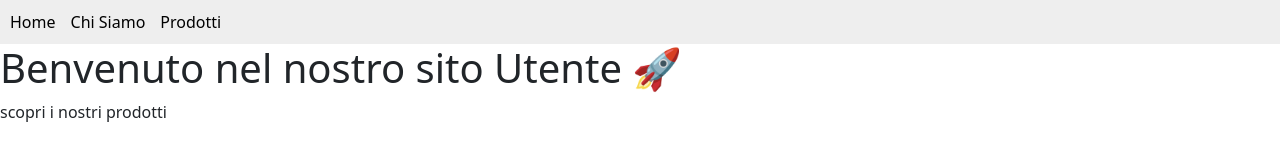
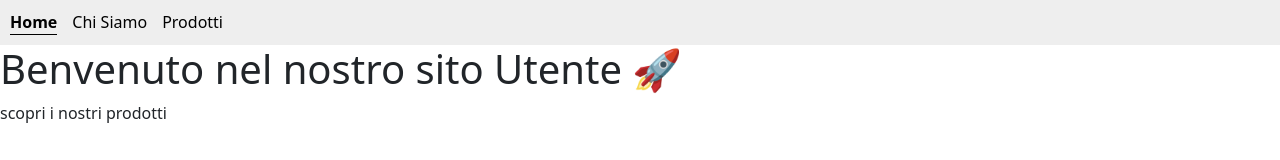
Before and after one commit to GiacomoVisin/react-router, a React (Vite) app: page / in a window 1280 px wide. Shown: the top 160 px of the page. Built offline with nearby package versions, Linux system fonts and the light colour scheme.

Commit message:
adding the active class for the navlink

```diff
--- a/src/index.css
+++ b/src/index.css
@@ -1,13 +1,18 @@
 @import url('bootstrap');
 @import url('bootstrap-icons');
 
-a{
+a {
     text-decoration: none;
     color: black;
 }
 
-.card{
+.card {
     height: 400px;
     display: flex;
 
 }
+
+a.active{
+    font-weight: bold;
+    border-bottom: 1px solid black;
+}
```
